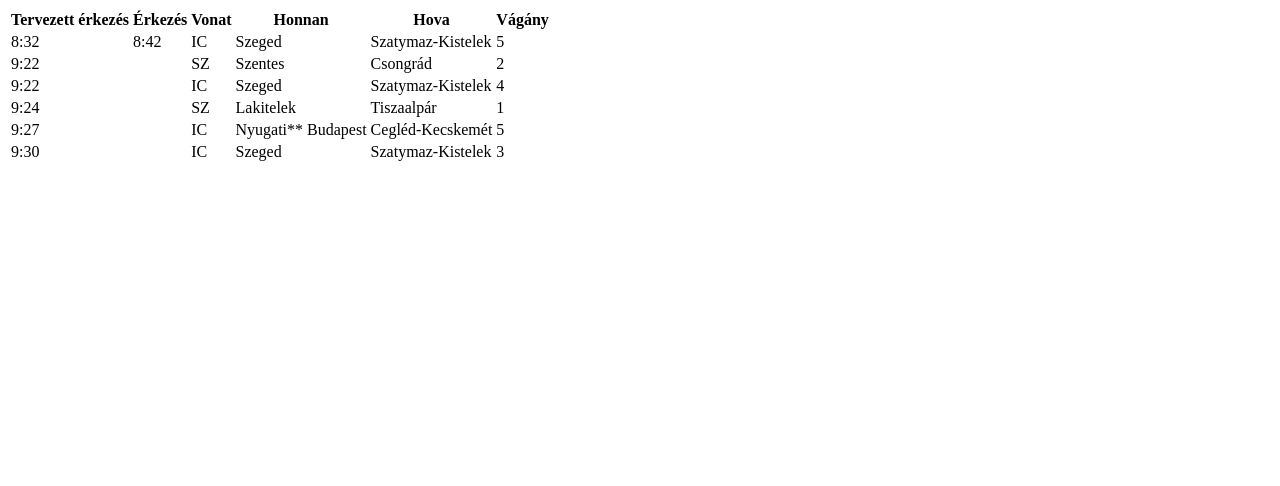
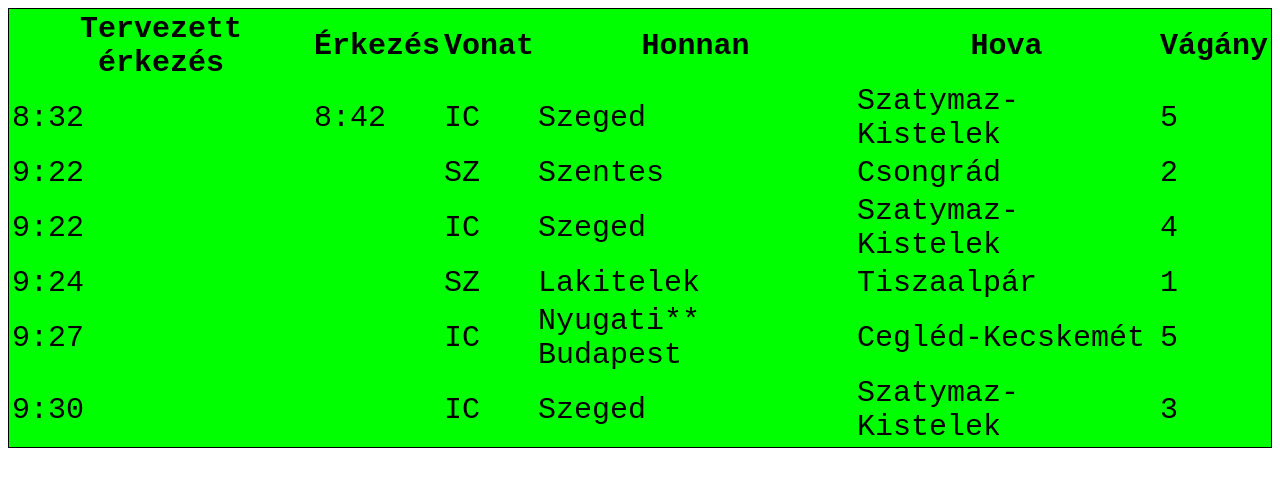
Before and after one commit to ujhegyimilus69/2025_01_30_mav_utastajekoztato, a plain HTML site: page index.html in a window 1280 px wide. Drawn offline with Linux system fonts and the light colour scheme.

Commit message:
create scc and add base table design

```diff
--- a/index.html
+++ b/index.html
@@ -4,6 +4,8 @@
     <meta charset="UTF-8">
     <meta name="viewport" content="width=device-width, initial-scale=1.0">
     <title>máv utastájékoztató</title>
+
+    <link rel="stylesheet" href="styles.css">
 </head>
 <body>
     <table>
--- /dev/null
+++ b/styles.css
@@ -0,0 +1,7 @@
+table {
+    border: 1px solid;
+    background-color: lime;
+    color: black;  /* betűszín */
+    font-family: 'Courier New';  /* betűtípus */
+    font-size: 30px; /* betűméret */
+  }
```
